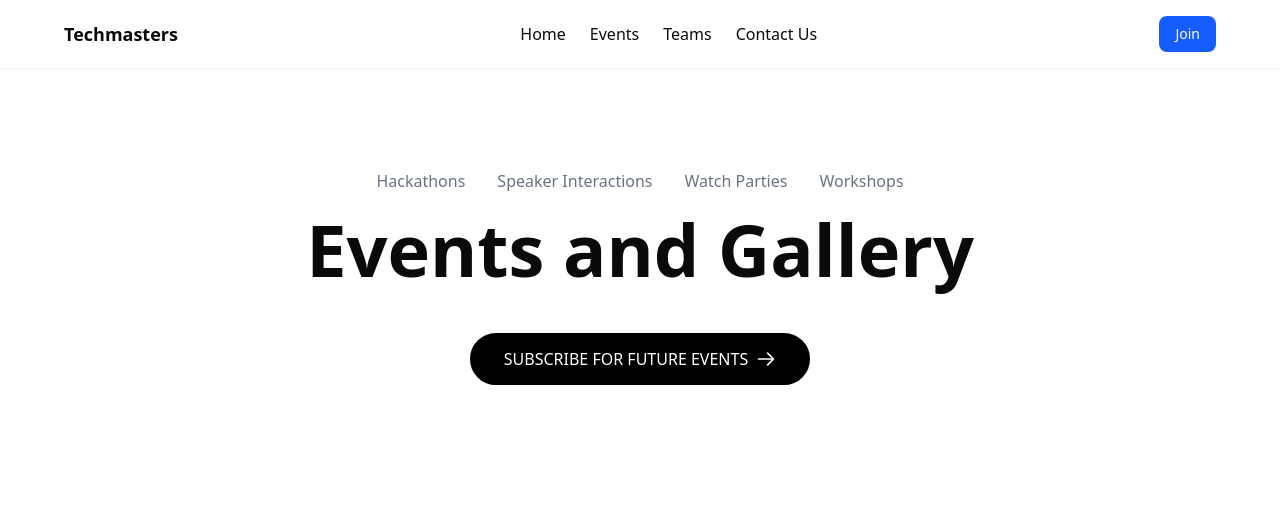
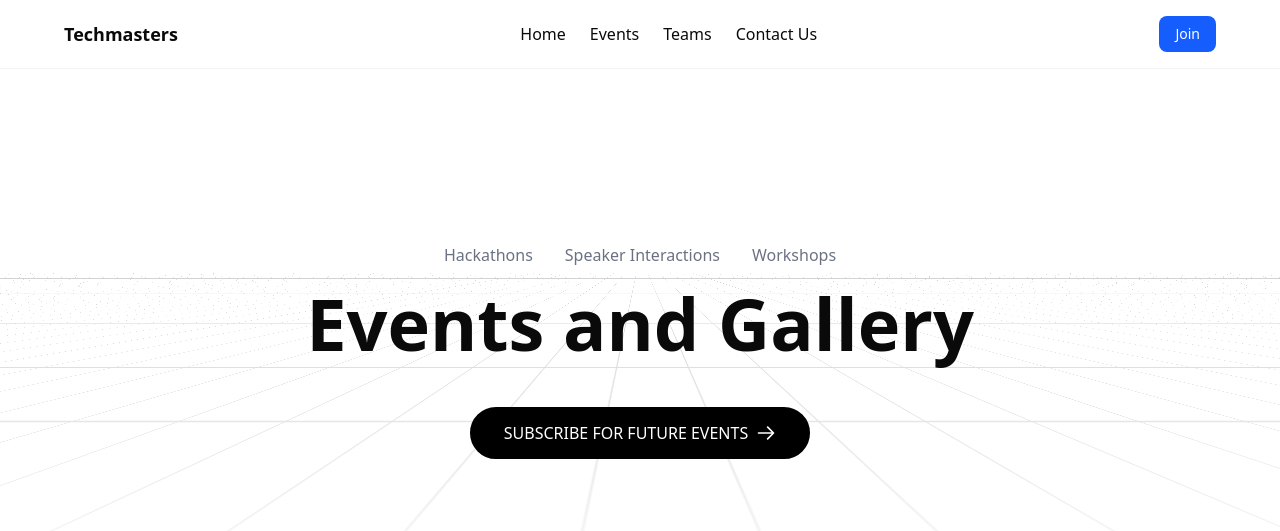
Before and after one commit to advay77/techmasters, a Next.js app: page /events in a window 1280 px wide. Shown: the top 531 px of the page. Built offline with nearby package versions, Linux system fonts and the light colour scheme.

Commit message:
feat: events section revamp

```diff
--- a/app/globals.css
+++ b/app/globals.css
@@ -70,7 +70,13 @@
   0%, 100% {
     transform: translate(-50%, -50%) scale(1);}
   50% {
-    transform: translate(-50%, -50%) scale(0.9);}}}
+    transform: translate(-50%, -50%) scale(0.9);}}
+  --animate-grid: grid 15s linear infinite;
+  @keyframes grid {
+  0% {
+    transform: translateY(-50%);}
+  100% {
+    transform: translateY(0);}}}
 
 :root {
   --radius: 0.625rem;
--- a/components/events/hero.tsx
+++ b/components/events/hero.tsx
@@ -1,22 +1,23 @@
 // components/EventsGalleryHero.tsx
 import React from 'react';
 import Link from 'next/link';
+import { RetroGrid } from "@/components/magicui/retro-grid";
 
-type EventCategory = 'Hackathons' | 'Speaker Interactions' | 'Watch Parties' | 'Workshops';
+type EventCategory = 'Hackathons' | 'Speaker Interactions' | 'Workshops';
 
 const EventsGalleryHero: React.FC = () => {
 
     const categories: EventCategory[] = [
         'Hackathons',
         'Speaker Interactions',
-        'Watch Parties',
         'Workshops'
     ];
 
     return (
-        <section className="w-full py-16 md:py-24 flex flex-col items-center justify-center text-center bg-white relative">
+        <section className="w-full h-[70vh] py-16 md:py-24 flex flex-col items-center justify-center text-center bg-white relative">
+            <RetroGrid />
 
-            <div className="container mx-auto px-4">
+            <div className="container mx-auto px-4 z-10">
                 {/* Category Navigation */}
                 <div className="flex flex-wrap justify-center gap-4 md:gap-8 mb-4 md:mb-4">
                     {categories.map((category) => (
@@ -30,12 +31,12 @@ const EventsGalleryHero: React.FC = () => {
                 </div>
 
                 {/* Heading */}
-                <h1 className="text-4xl md:text-6xl lg:text-7xl font-bold mb-8 md:mb-12">
+                <h1 className="text-4xl md:text-6xl lg:text-7xl font-bold mb-8 md:mb-12 z-10">
                     Events and Gallery
                 </h1>
 
                 {/* Subscribe Button */}
-                <Link href="/subscribe">
+                <Link href="/subscribe z-10">
                     <button
                         className="inline-flex items-center border-2 border-black rounded-full px-8 py-3 text-base font-medium transition-transform hover:scale-105 focus:outline-none focus:ring-2 focus:ring-black focus:ring-opacity-50 bg-black text-white"
                     >
--- /dev/null
+++ b/components/magicui/retro-grid.tsx
@@ -0,0 +1,69 @@
+import { cn } from "@/lib/utils";
+
+interface RetroGridProps extends React.HTMLAttributes<HTMLDivElement> {
+  /**
+   * Additional CSS classes to apply to the grid container
+   */
+  className?: string;
+  /**
+   * Rotation angle of the grid in degrees
+   * @default 65
+   */
+  angle?: number;
+  /**
+   * Grid cell size in pixels
+   * @default 60
+   */
+  cellSize?: number;
+  /**
+   * Grid opacity value between 0 and 1
+   * @default 0.5
+   */
+  opacity?: number;
+  /**
+   * Grid line color in light mode
+   * @default "gray"
+   */
+  lightLineColor?: string;
+  /**
+   * Grid line color in dark mode
+   * @default "gray"
+   */
+  darkLineColor?: string;
+}
+
+export function RetroGrid({
+  className,
+  angle = 65,
+  cellSize = 60,
+  opacity = 0.5,
+  lightLineColor = "gray",
+  darkLineColor = "gray",
+  ...props
+}: RetroGridProps) {
+  const gridStyles = {
+    "--grid-angle": `${angle}deg`,
+    "--cell-size": `${cellSize}px`,
+    "--opacity": opacity,
+    "--light-line": lightLineColor,
+    "--dark-line": darkLineColor,
+  } as React.CSSProperties;
+
+  return (
+    <div
+      className={cn(
+        "pointer-events-none absolute size-full overflow-hidden [perspective:200px]",
+        `opacity-[var(--opacity)]`,
+        className,
+      )}
+      style={gridStyles}
+      {...props}
+    >
+      <div className="absolute inset-0 [transform:rotateX(var(--grid-angle))]">
+        <div className="animate-grid [background-image:linear-gradient(to_right,var(--light-line)_1px,transparent_0),linear-gradient(to_bottom,var(--light-line)_1px,transparent_0)] [background-repeat:repeat] [background-size:var(--cell-size)_var(--cell-size)] [height:300vh] [inset:0%_0px] [margin-left:-200%] [transform-origin:100%_0_0] [width:600vw] dark:[background-image:linear-gradient(to_right,var(--dark-line)_1px,transparent_0),linear-gradient(to_bottom,var(--dark-line)_1px,transparent_0)]" />
+      </div>
+
+      <div className="absolute inset-0 bg-gradient-to-t from-white to-transparent to-90% dark:from-black" />
+    </div>
+  );
+}
```
